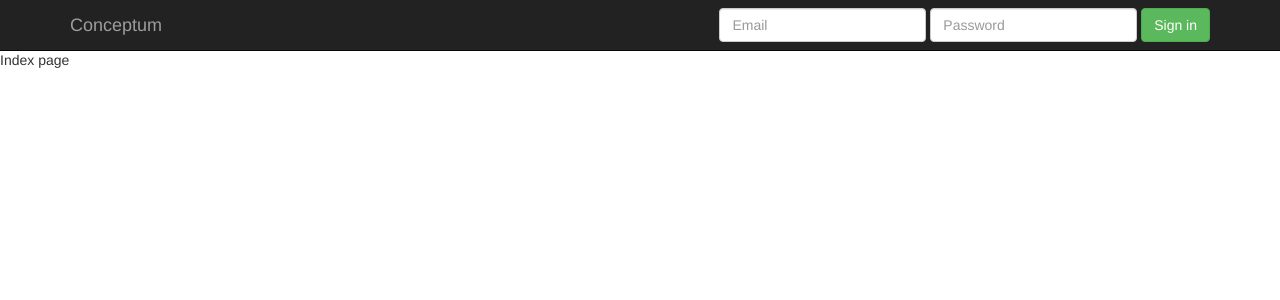
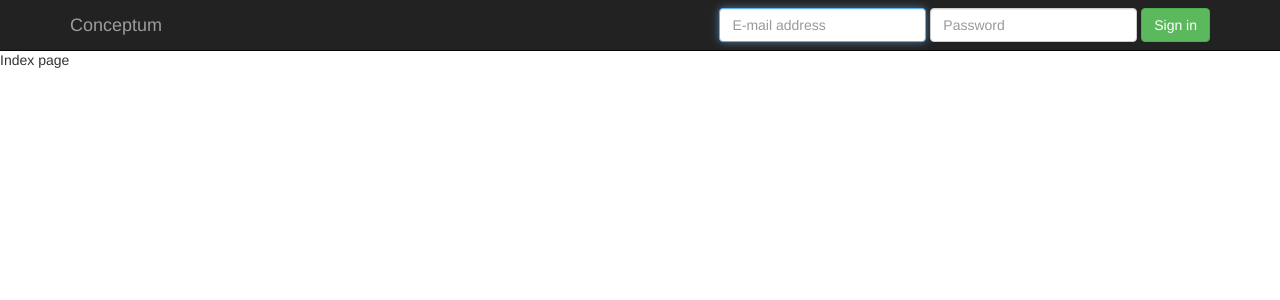
Before and after one commit to kevincwebb/conceptum, a Django app: template conceptum/templates/index.html in a window 1280 px wide. Shown: the top 300 px of the page. Run offline with Django 3.2, Linux system fonts and the light colour scheme; the template is opened without the code that fills it, so the values that code supplies are empty; some libraries are stand-ins or nearby versions.

Commit message:
fixed navbar login

```diff
--- a/conceptum/templates/base.html
+++ b/conceptum/templates/base.html
@@ -59,10 +59,10 @@
             <form class="navbar-form navbar-right" role="form" method="post" action="{% url "account_login" %}?next={{request.path}}">
             {% csrf_token %}
               <div class="form-group">
-                <input id="id_email" maxlength="254" name="email" type="text" placeholder="Email" class="form-control">
+                <input autofocus="autofocus" id="id_login" name="login" placeholder="E-mail address" type="email" class="form-control">
               </div>
               <div class="form-group">
-                <input id="id_password" name="password" type="password" placeholder="Password" class="form-control">
+                <input id="id_password" name="password" placeholder="Password" type="password" class="form-control">
               </div>
               <button type="submit" class="btn btn-success">Sign in</button>
             </form>
```
